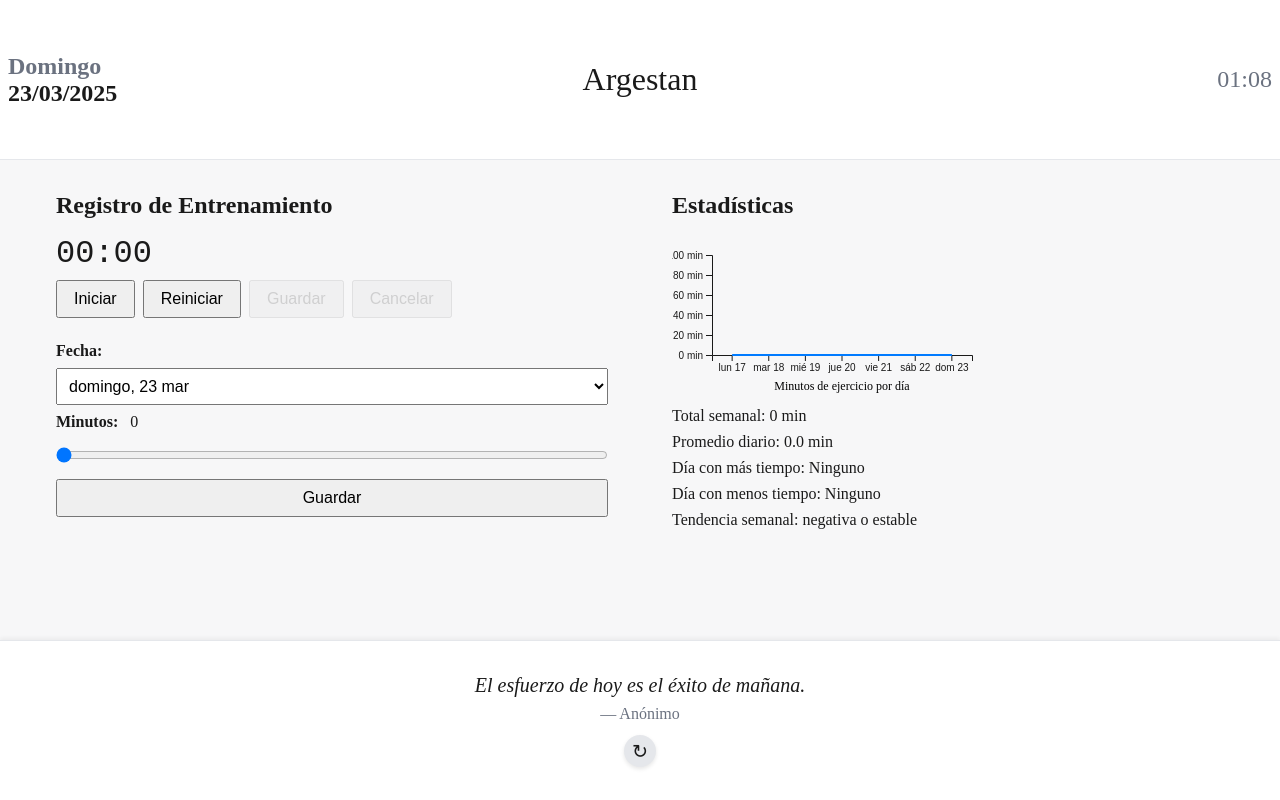
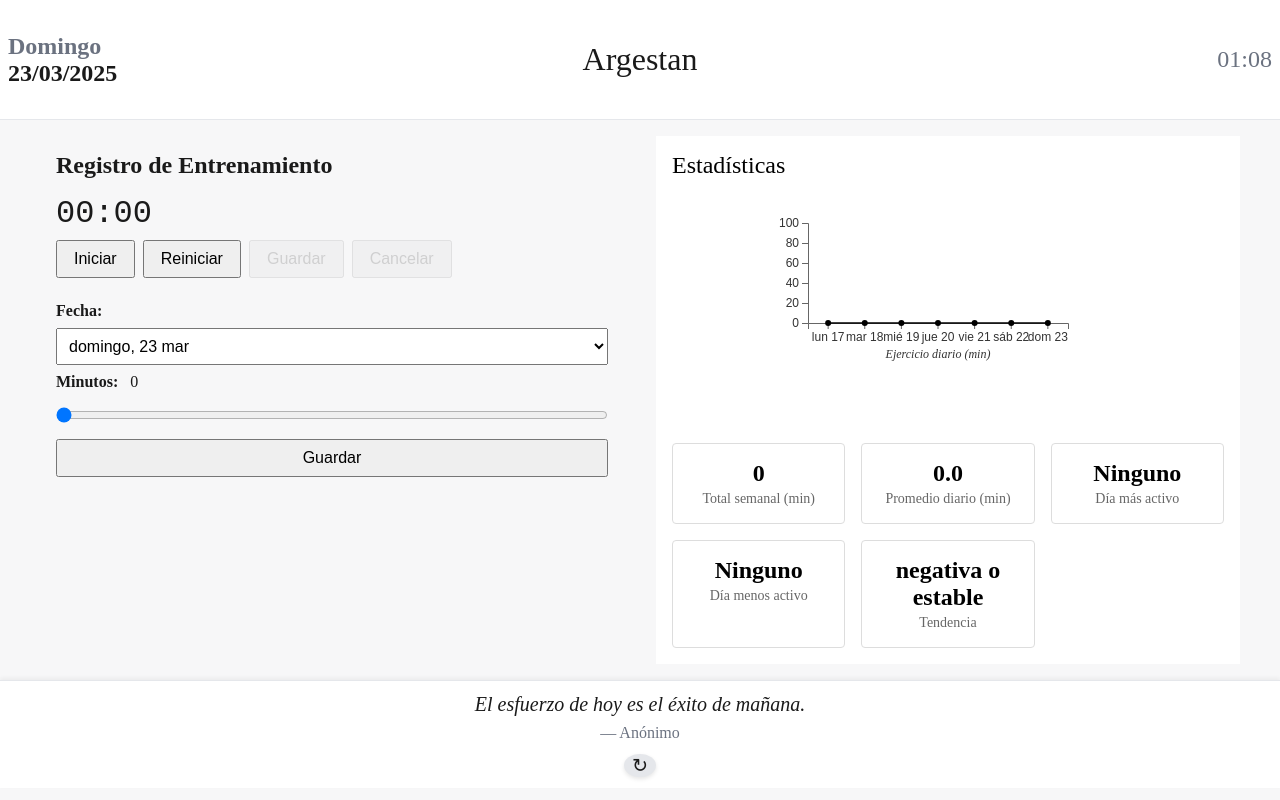
Before and after one commit to RadikeCosa/fitness-study-app, a React (Vite) app: page / in a window 1280 px wide. Built offline with nearby package versions, Linux system fonts and the light colour scheme.

Commit message:
Rediseñar StatsDisplay con estilos minimalistas blanco y negro

```diff
--- a/src/App.css
+++ b/src/App.css
@@ -9,19 +9,19 @@
 }
 
 header {
-  min-height: 20%; /* Cambié a min-height para flexibilidad */
+  min-height: 15%; /* Cambié a min-height para flexibilidad */
   width: 100%;
   box-sizing: border-box;
 }
 
 main {
-  min-height: 60%;
+  min-height: 70%;
   width: 100%;
   box-sizing: border-box;
 }
 
 footer {
-  min-height: 20%; /* Corregí de 15% a 20% para sumar 100% */
+  min-height: 15%; /* Corregí de 15% a 20% para sumar 100% */
   width: 100%;
   box-sizing: border-box;
 }
--- a/src/components/Dashboard.css
+++ b/src/components/Dashboard.css
@@ -9,6 +9,7 @@
   gap: 2rem;
   max-width: 1200px;
   margin: 0 auto;
+  max-height: 100%;
 }
 
 @media (max-width: 768px) {
--- a/src/components/Quotes.css
+++ b/src/components/Quotes.css
@@ -1,6 +1,6 @@
 /* src/components/Quotes.css */
 .quotes {
-  height: 100%;
+  height: 90%;
   width: 100%;
   background-color: var(--panel-bg);
   color: var(--text-primary);
--- a/src/components/StatsDisplay.css
+++ b/src/components/StatsDisplay.css
@@ -1,28 +1,86 @@
 /* src/components/StatsDisplay.css */
 .stats-display {
   padding: 1rem;
+  background: #fff;
 }
 
 .stats-display h2 {
   font-size: 1.5rem;
-  margin-bottom: 1rem;
+  margin-bottom: 1.5rem;
+  color: #000;
+  font-weight: 500;
 }
 
-.stats-display ul {
-  list-style: none;
-  padding: 0;
-  margin-bottom: 1rem;
+.stats-container {
+  display: flex;
+  flex-direction: column;
+  gap: 1.5rem;
 }
 
-.stats-display li {
-  margin-bottom: 0.5rem;
+.stats-chart {
+  height: 200px;
+  display: flex;
+  justify-content: center;
 }
 
-.stats-display time {
-  font-weight: bold;
-  margin-right: 0.5rem;
+.stats-chart svg {
+  width: 100%;
+  max-width: 360px;
 }
 
-.stats-display p {
-  margin: 0.5rem 0;
+.axis line,
+.axis path {
+  stroke: #666;
 }
+
+.axis text {
+  fill: #333;
+  font-size: 12px;
+}
+
+.legend {
+  fill: #333;
+  font-size: 12px;
+  font-style: italic;
+}
+
+.dot {
+  fill: #000;
+}
+
+.stats-values {
+  padding-top: 1rem;
+}
+
+.stats-grid {
+  display: grid;
+  grid-template-columns: repeat(auto-fit, minmax(140px, 1fr));
+  gap: 1rem;
+}
+
+.stat-item {
+  padding: 1rem;
+  border: 1px solid #ddd;
+  border-radius: 4px;
+  text-align: center;
+  background: #fff;
+  transition: box-shadow 0.2s;
+}
+
+.stat-item:hover {
+  box-shadow: 0 2px 4px rgba(0, 0, 0, 0.1);
+}
+
+.stat-value {
+  display: block;
+  font-size: 1.5rem;
+  font-weight: 700;
+  color: #000;
+  margin-bottom: 0.25rem;
+}
+
+.stat-label {
+  display: block;
+  font-size: 0.875rem;
+  color: #666;
+}
--- a/src/components/StatsDisplay.jsx
+++ b/src/components/StatsDisplay.jsx
@@ -7,7 +7,6 @@ function StatsDisplay() {
   const [logs, setLogs] = useState({});
   const chartRef = useRef(null);
 
-  // Actualizar logs desde localStorage
   useEffect(() => {
     const updateLogs = () => {
       setLogs(JSON.parse(localStorage.getItem("exerciseLogs") || "{}"));
@@ -17,7 +16,6 @@ function StatsDisplay() {
     return () => window.removeEventListener("storage", updateLogs);
   }, []);
 
-  // Función para obtener los últimos 7 días
   const getLast7Days = () => {
     const days = [];
     for (let i = 0; i < 7; i++) {
@@ -26,10 +24,9 @@ function StatsDisplay() {
       const key = date.toISOString().split("T")[0];
       days.push({ date: key, minutes: logs[key] || 0 });
     }
-    return days.reverse(); // De más viejo a más nuevo
+    return days.reverse();
   };
 
-  // Datos y estadísticas
   const data = getLast7Days();
   const totalMinutes = data.reduce((sum, { minutes }) => sum + minutes, 0);
   const averageMinutes = totalMinutes / 7 || 0;
@@ -44,7 +41,6 @@ function StatsDisplay() {
   const trend =
     totalMinutes > averageMinutes * 7 ? "positiva" : "negativa o estable";
 
-  // Gráfico D3.js
   useEffect(() => {
     if (!chartRef.current) return;
 
@@ -52,7 +48,6 @@ function StatsDisplay() {
     const width = 320 - margin.left - margin.right;
     const height = 160 - margin.top - margin.bottom;
 
-    // Limpiar SVG anterior
     d3.select(chartRef.current).selectAll("*").remove();
 
     const svg = d3
@@ -67,7 +62,6 @@ function StatsDisplay() {
       .domain(data.map((d) => d.date))
       .range([0, width])
       .padding(0.1);
-
     const y = d3
       .scaleLinear()
       .domain([
@@ -79,9 +73,10 @@ function StatsDisplay() {
       ])
       .range([height, 0]);
 
-    // Eje X
+    // Ejes
     svg
       .append("g")
+      .attr("class", "axis")
       .attr("transform", `translate(0,${height})`)
       .call(
         d3
@@ -94,15 +89,17 @@ function StatsDisplay() {
           )
       );
 
-    // Eje Y
-    svg.append("g").call(
+    svg
+      .append("g")
+      .attr("class", "axis")
+      .call(
         d3
           .axisLeft(y)
           .ticks(5)
-        .tickFormat((d) => `${d} min`)
+          .tickFormat((d) => `${d}`)
       );
 
-    // Línea suavizada
+    // Línea
     const line = d3
       .line()
       .x((d) => x(d.date) + x.bandwidth() / 2)
@@ -113,9 +110,21 @@ function StatsDisplay() {
       .append("path")
       .datum(data)
       .attr("fill", "none")
-      .attr("stroke", "#007bff")
-      .attr("stroke-width", 2)
+      .attr("stroke", "#000")
+      .attr("stroke-width", 1.5)
       .attr("d", line);
+
+    // Puntos
+    svg
+      .selectAll(".dot")
+      .data(data)
+      .enter()
+      .append("circle")
+      .attr("class", "dot")
+      .attr("cx", (d) => x(d.date) + x.bandwidth() / 2)
+      .attr("cy", (d) => y(d.minutes))
+      .attr("r", 3)
+      .attr("fill", "#000");
 
     // Leyenda
     svg
@@ -123,9 +132,9 @@ function StatsDisplay() {
       .attr("x", width / 2)
       .attr("y", height + margin.bottom - 5)
       .attr("text-anchor", "middle")
-      .attr("font-size", "12px")
-      .text("Minutos de ejercicio por día");
-  }, [logs, data]); // Dependencia en logs y data
+      .attr("class", "legend")
+      .text("Ejercicio diario (min)");
+  }, [logs, data]);
 
   return (
     <article
@@ -134,42 +143,48 @@ function StatsDisplay() {
     >
       <h2>Estadísticas</h2>
       <div className="stats-container">
-        {/* Gráfico */}
         <section
           className="stats-chart"
           aria-label="Gráfico de entrenamientos diarios"
         >
           <svg ref={chartRef}></svg>
         </section>
-
-        {/* Valores */}
         <section className="stats-values">
-          <div className="stats-row">
-            <p>Total semanal: {totalMinutes} min</p>
-            <p>Promedio diario: {averageMinutes.toFixed(1)} min</p>
+          <div className="stats-grid">
+            <div className="stat-item">
+              <span className="stat-value">{totalMinutes}</span>
+              <span className="stat-label">Total semanal (min)</span>
             </div>
-          <div className="stats-row">
-            <p>
-              Día con más tiempo:{" "}
+            <div className="stat-item">
+              <span className="stat-value">{averageMinutes.toFixed(1)}</span>
+              <span className="stat-label">Promedio diario (min)</span>
+            </div>
+            <div className="stat-item">
+              <span className="stat-value">
                 {maxDay.minutes > 0
                   ? `${new Date(maxDay.date).toLocaleDateString("es-ES", {
                       day: "numeric",
                       month: "short",
-                  })} (${maxDay.minutes} min)`
+                    })} (${maxDay.minutes})`
                   : "Ninguno"}
-            </p>
-            <p>
-              Día con menos tiempo:{" "}
+              </span>
+              <span className="stat-label">Día más activo</span>
+            </div>
+            <div className="stat-item">
+              <span className="stat-value">
                 {minDay.minutes > 0
                   ? `${new Date(minDay.date).toLocaleDateString("es-ES", {
                       day: "numeric",
                       month: "short",
-                  })} (${minDay.minutes} min)`
+                    })} (${minDay.minutes})`
                   : "Ninguno"}
-            </p>
+              </span>
+              <span className="stat-label">Día menos activo</span>
             </div>
-          <div className="stats-row">
-            <p>Tendencia semanal: {trend}</p>
+            <div className="stat-item">
+              <span className="stat-value">{trend}</span>
+              <span className="stat-label">Tendencia</span>
+            </div>
           </div>
         </section>
       </div>
```
Lines whose indentation alone changed are shown as unchanged.
